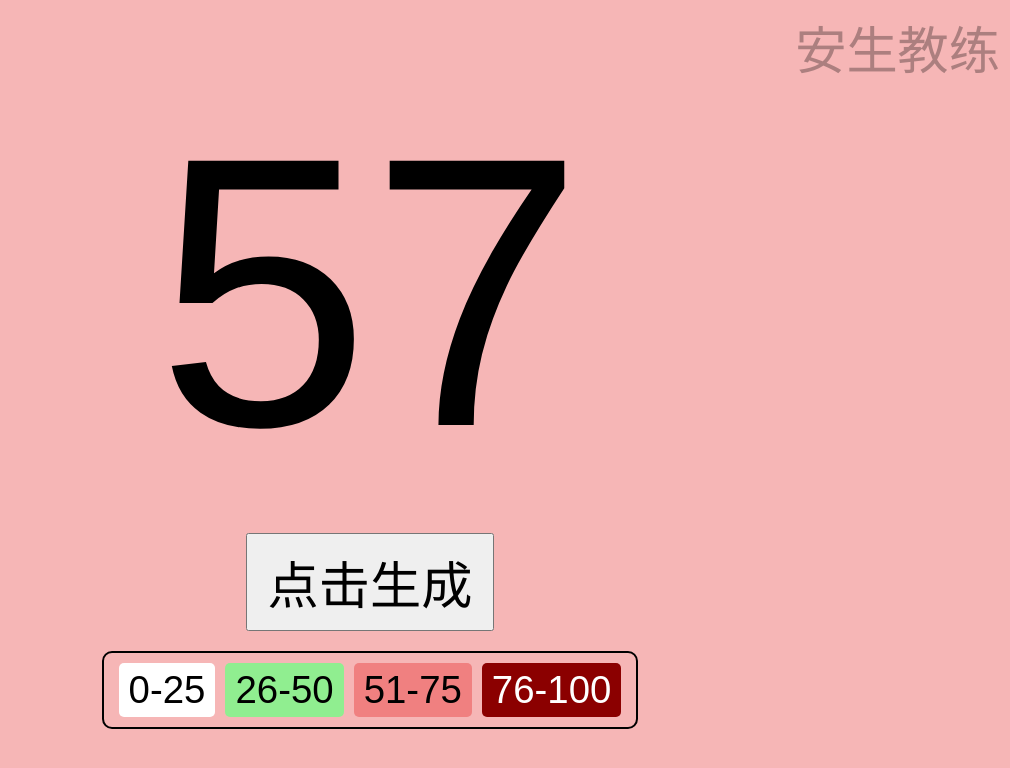
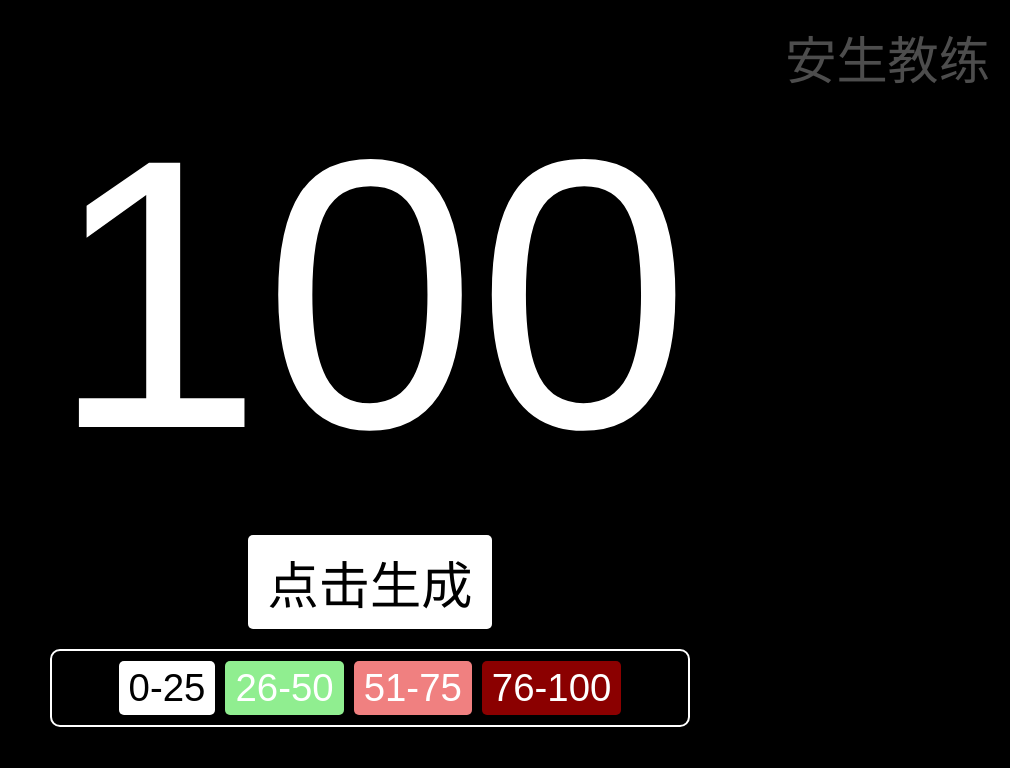
Before and after one commit to xiaofeng720/my-random-number-site, a plain HTML site: page index.html in a window 1280 px wide. Shown: the whole page, without its empty margins (270-1280 px from the left). Drawn offline with Linux system fonts and the light colour scheme.

Commit message:
Update index.html

```diff
--- a/index.html
+++ b/index.html
@@ -1,4 +1,3 @@
-<!DOCTYPE html>
 <html lang="en">
 <head>
     <meta charset="UTF-8">
@@ -15,8 +14,8 @@
             justify-content: center;
             align-items: center;
             height: 100vh;
-            color: black;
-            transition: background-color 0.3s ease;
+            color: white; /* Text color set to white */
+            background-color: black; /* Background color set to black */
             position: relative;
         }
         #randomNumber {
@@ -27,6 +26,10 @@
             padding: 10px 20px;
             font-size: 4vw; /* Increased responsive font size by 100% */
             cursor: pointer;
+            background-color: white; /* Button background color */
+            color: black; /* Button text color */
+            border: none;
+            border-radius: 5px;
         }
         #legend {
             display: flex;
@@ -34,7 +37,7 @@
             align-items: center;
             margin-top: 20px;
             font-size: 3vw; /* Increased responsive font size by 100% */
-            border: 2px solid black; /* Added border */
+            border: 2px solid white; /* Added border with white color */
             padding: 10px;
             border-radius: 10px;
         }
@@ -42,24 +45,38 @@
             padding: 5px 10px;
             margin: 0 5px;
             border-radius: 5px;
-            color: black;
+            color: white; /* Legend text color */
         }
-        .white { background-color: white; }
+        .white { background-color: white; color: black; } /* Adjusted for contrast */
         .lightgreen { background-color: lightgreen; }
         .lightcoral { background-color: lightcoral; }
-        .darkred { background-color: darkred; color: white; }
+        .darkred { background-color: darkred; }
         #watermark {
             position: absolute;
-            top: 10px;
-            right: 10px;
+            top: 20px; /* Moved further from the random number */
+            right: 20px; /* Moved further from the random number */
             font-size: 4vw; /* Increased responsive font size by 100% */
-            color: rgba(0, 0, 0, 0.3);
+            color: rgba(255, 255, 255, 0.3); /* Watermark color */
             pointer-events: none;
+        }
+        .clickable-area {
+            position: fixed;
+            top: 0;
+            left: 0;
+            width: 100%;
+            height: 100%;
+            z-index: 1;
+        }
+        .content {
+            position: relative;
+            z-index: 2;
         }
     </style>
 </head>
 <body>
-    <div id="randomNumber">Click the button to generate a random number!</div>
+    <div class="clickable-area" id="clickableArea"></div>
+    <div class="content">
+        <div id="randomNumber">100</div>
         <button id="generateButton">点击生成</button>
         <div id="legend">
             <div class="legend-item white">0-25</div>
@@ -67,11 +84,13 @@
             <div class="legend-item lightcoral">51-75</div>
             <div class="legend-item darkred">76-100</div>
         </div>
+    </div>
     <div id="watermark">安生教练</div>
 
     <script>
         const randomNumberElement = document.getElementById('randomNumber');
         const generateButton = document.getElementById('generateButton');
+        const clickableArea = document.getElementById('clickableArea');
 
         function getRandomNumber() {
             return Math.floor(Math.random() * 101);
@@ -79,13 +98,13 @@
 
         function setBackgroundColor(number) {
             if (number >= 0 && number < 25) {
-                document.body.style.backgroundColor = 'white';
+                document.body.style.backgroundColor = 'black'; // Keep background black
             } else if (number >= 25 && number < 50) {
-                document.body.style.backgroundColor = 'lightgreen';
+                document.body.style.backgroundColor = 'black'; // Keep background black
             } else if (number >= 50 && number < 75) {
-                document.body.style.backgroundColor = 'lightcoral';
+                document.body.style.backgroundColor = 'black'; // Keep background black
             } else if (number >= 75 && number <= 100) {
-                document.body.style.backgroundColor = 'darkred';
+                document.body.style.backgroundColor = 'black'; // Keep background black
             }
         }
 
@@ -95,17 +114,11 @@
             setBackgroundColor(number);
         }
 
-        // Generate a random number every 5 seconds
-        setInterval(updateRandomNumber, 5000);
+        generateButton.addEventListener('click', updateRandomNumber);
+        clickableArea.addEventListener('click', updateRandomNumber);
 
-        // Generate a random number on button click
-        generateButton.addEventListener('click', updateRandomNumber);
-
-        // Generate a random number on page click
-        document.body.addEventListener('click', updateRandomNumber);
-
-        // Initial random number generation
-        updateRandomNumber();
+        // Initial random number set to 100
+        randomNumberElement.textContent = 100;
     </script>
 </body>
 </html>
```
Lines whose indentation alone changed are shown as unchanged.
